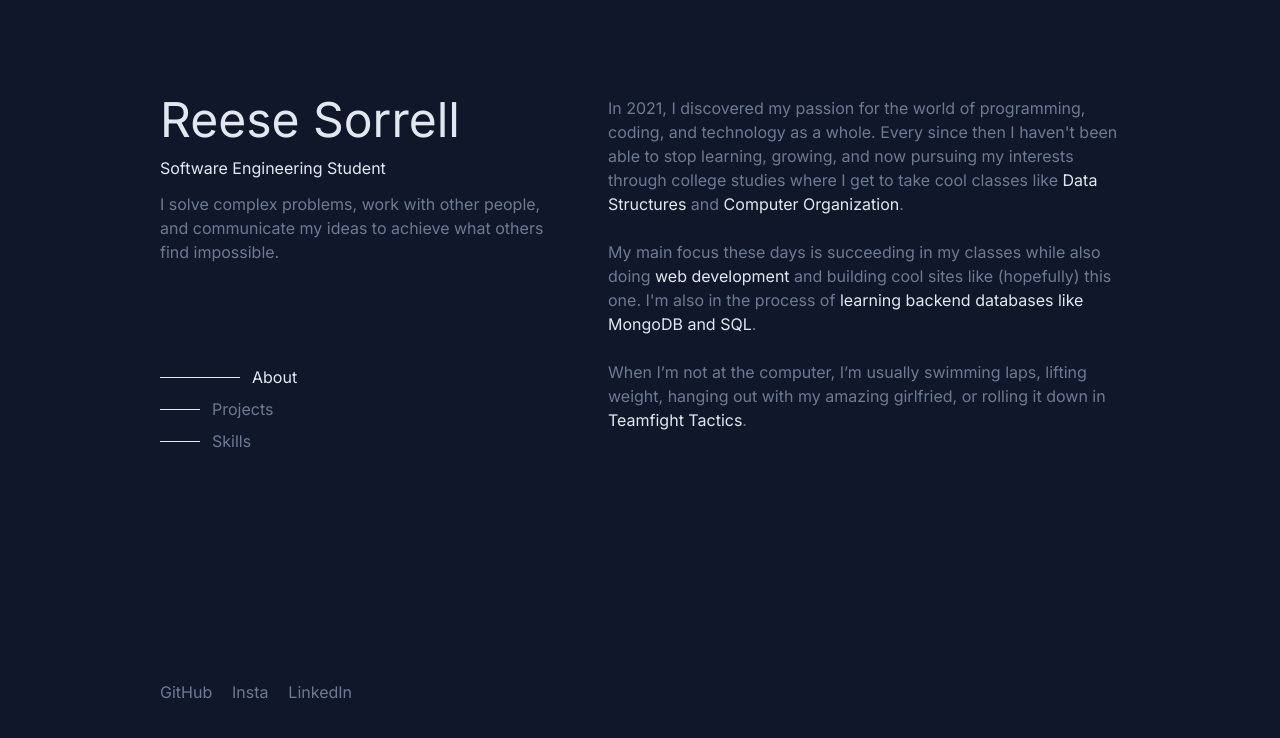
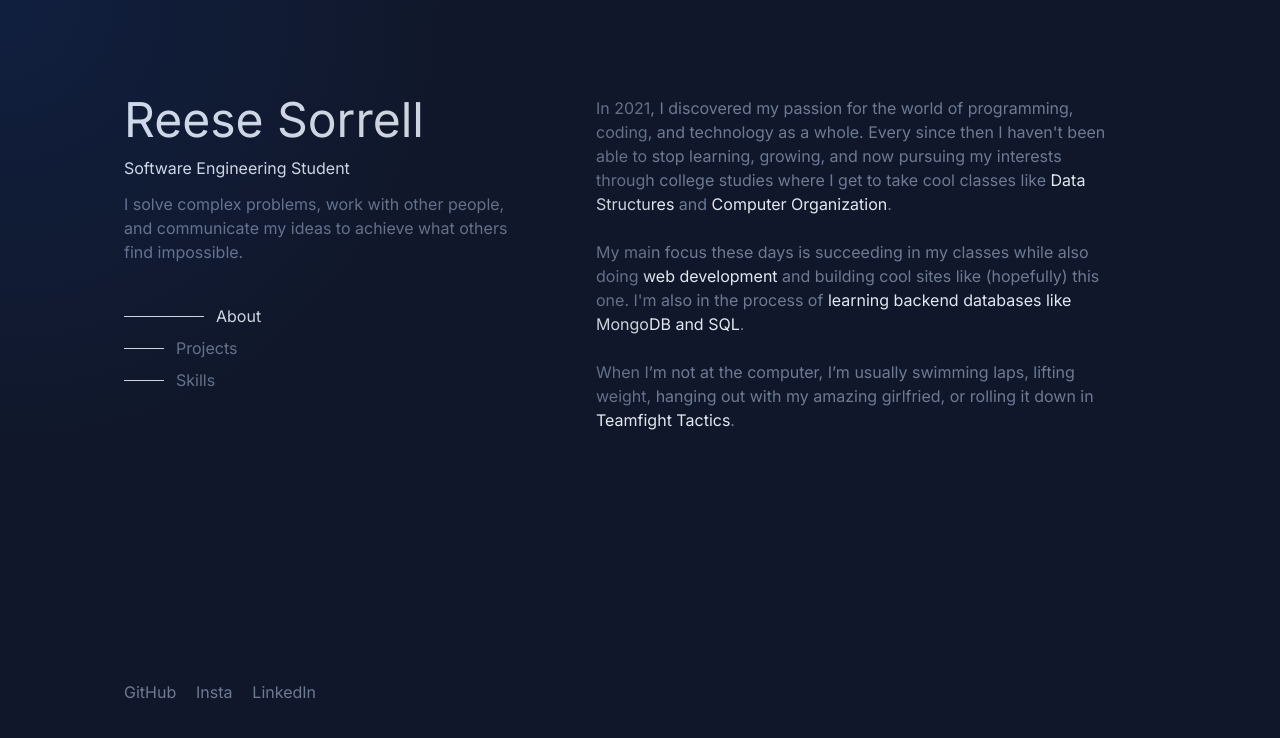
Before and after one commit to reesesorrell/personal-website, a Next.js app: page / in a window 1280 px wide. Shown: the top 738 px of the page. Built offline with nearby package versions, Linux system fonts and the light colour scheme.

Commit message:
Add cursor radius and chonc hover

```diff
--- a/app/components/leftsidebar.js
+++ b/app/components/leftsidebar.js
@@ -2,8 +2,8 @@ import NavBar from "./navbar"
 
 export default function() {
     return(
-        <div className="flex flex-col py-24 items-start justify-between sticky top-0 w-96 ml-32">
-            <div className="top-section h-3/5 flex flex-col justify-between">
+        <div className="flex flex-col py-24 items-start justify-between top-0 w-96 ml-20">
+            <div className="top-section h-1/2 flex flex-col justify-between">
                 <div className="info-section flex flex-col">
                     <div className="text-5xl white-color pb-3">Reese Sorrell</div>
                     <div className="text-l white-color pb-3">Software Engineering Student</div>
--- a/app/components/rightcontent.js
+++ b/app/components/rightcontent.js
@@ -2,7 +2,7 @@
 
 export default function() {
     return(
-        <div className="right-side mr-32 pt-24">
+        <div className="right-side pr-32 pt-24">
             <div className="about-me grey-color">
                 <div className="mb-6">
                     In 2021, I discovered my passion for the world of programming, coding, and technology as a whole. Every since then I haven't been able to stop learning, growing, and now pursuing my interests through college studies where I get to take cool classes like <em>Data Structures</em> and <em>Computer Organization</em>.
@@ -11,7 +11,7 @@ export default function() {
                     My main focus these days is succeeding in my classes while also doing <em>web development</em> and building cool sites like (hopefully) this one. I'm also in the process of <em>learning backend databases like MongoDB and SQL</em>.
                 </div>
                 <div className="mb-6">
-                    When I’m not at the computer, I’m usually swimming laps, lifting weight, hanging out with my amazing girlfried, or rolling it down in <em className="tft">Teamfight Tactics</em>.</div>
+                    When I’m not at the computer, I’m usually swimming laps, lifting weight, hanging out with my amazing girlfried, or rolling it down in <div className="tft inline"><em>Teamfight Tactics</em></div>.</div>
                 </div>
         </div>
     )
--- a/app/globals.css
+++ b/app/globals.css
@@ -6,6 +6,21 @@
   background-color: #10172a;
   height: 100vh;
   width: 100vw;
+  position: relative;
+}
+
+.page::after {
+  /* all pseudo-elements need "content" to work. We'll make it empty here */
+  content: '';
+  position: absolute;
+  width: 1300px;
+  height: 1300px;
+  top: calc(var(--y, 0) * 1px - 650px);
+  left: calc(var(--x, 0) * 1px - 650px);
+  /* make sure the gradient isn't too bright */
+	opacity: 0.1;
+  /* add a circular gradient that fades out on the edges */
+	background: radial-gradient(rgb(25, 106, 255), #10172a 50%);
 }
 
 .grey-color {
@@ -17,7 +32,8 @@
 }
 
 .right-side {
-  width: 32rem;
+  width: 40rem;
+  overflow-y:auto;
 }
 
 em {
@@ -25,6 +41,11 @@ em {
   font-style: normal;
 }
 
+.tft {
+  position: relative;
+  z-index: 10;
+}
+
 .tft:hover {
-  cursor:url(/public/small-chonc.png), auto;
+  cursor:url(/small-chonc.png) 25 25, auto;
 }
--- a/app/page.js
+++ b/app/page.js
@@ -2,8 +2,20 @@
 
 import LeftSideBar from "./components/leftsidebar"
 import RightContent from "./components/rightcontent"
+import { useEffect } from "react";
 
 export default function Home() {
+
+  useEffect(() => {
+    const page = document.querySelector(".page");
+
+    page.addEventListener("mousemove", (e) => {
+    const { x, y } = page.getBoundingClientRect();
+    page.style.setProperty("--x", e.clientX - x);
+    page.style.setProperty("--y", e.clientY - y);
+  });
+  }, [])
+
   return (
     <div className="page flex justify-around">
       <LeftSideBar />
```
Also changed, not shown: public/small-chonc.png.
